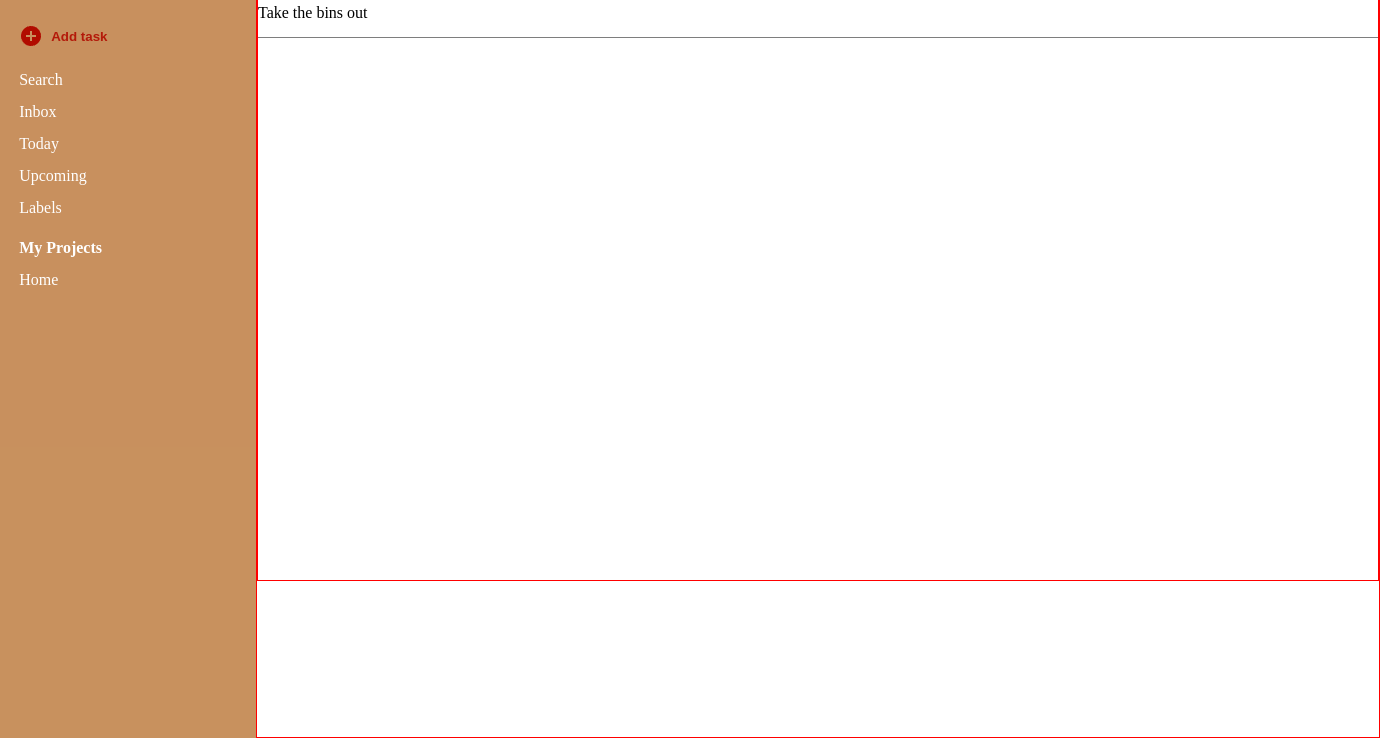
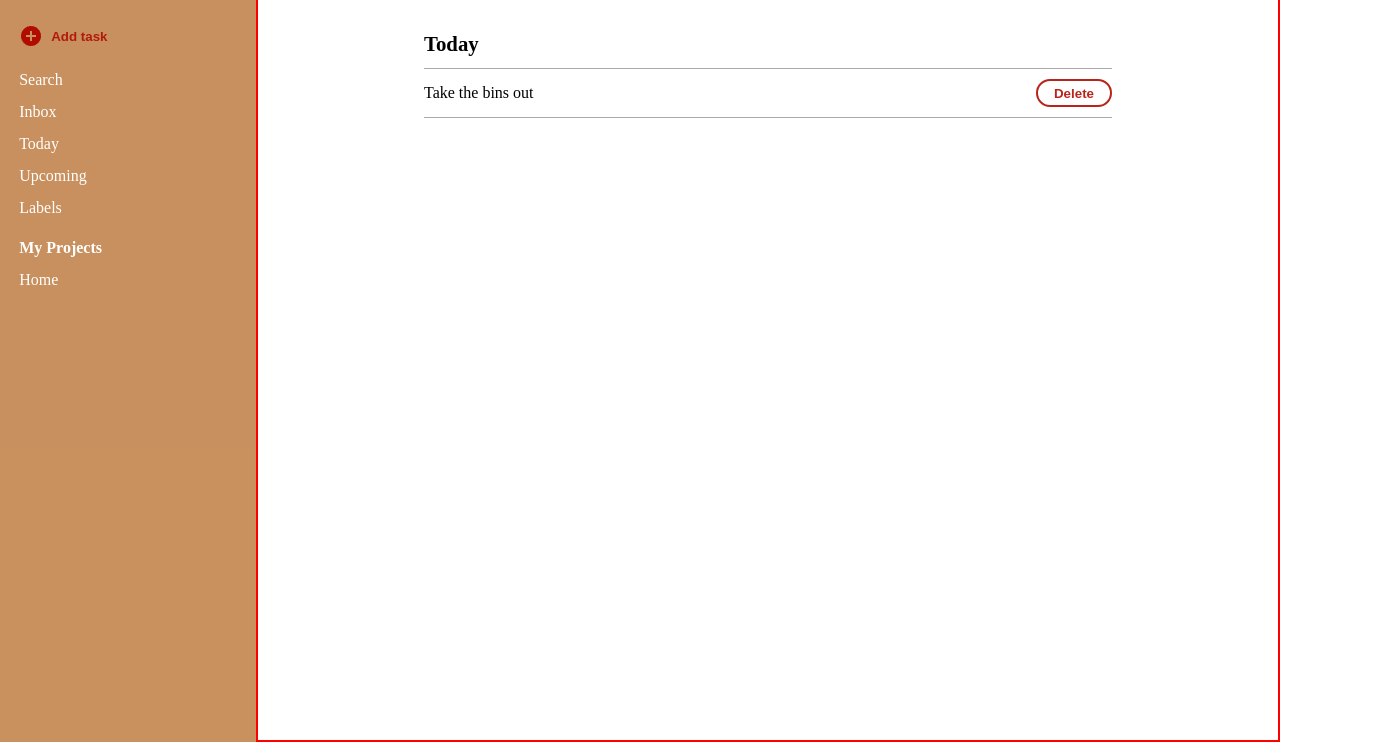
Before and after one commit to jordanperkins98/todoThat, a website built with webpack: page src/index.html in a window 1280 px wide. Shown: the part 62-804 px from the top of the page, 1380 px wide, since content can reach past the window. Built offline with nearby package versions, Linux system fonts and the light colour scheme.

Commit message:
layout complete. added a not functioning button to delete a todo

```diff
--- a/src/styles.css
+++ b/src/styles.css
@@ -66,6 +66,8 @@ a{
     text-decoration: none;
     color: black;
 }
+
+
 
 .sidebar{
     background-color: #be7d41d8;
@@ -218,18 +220,36 @@ h1 > span{
     display: flex;
     flex-direction: column;
     border: red solid 1px;
+
 }
 
 .todo{
 
-    border-bottom: #7e7e7e solid 1px;
+    border-bottom: #969696ce solid 1px;
     height: 3rem;
     display: flex;
     align-items: center;
-    width: 70rem;
+    width: 80%;
+    justify-content: space-between;
 
 }
 
+
+
+.delete{
+    border: #b10c00e5 solid 2px;
+    border-radius: 3rem;
+    cursor: pointer;
+    color: #b10c00e5;
+    padding: .3rem 1rem;
+    font-weight: 600;
+
+    background-color: inherit;
+}
+.delete:hover{
+    background-color: #b10c00e5;
+    color: white;
+}
 
 .container{
     border: red solid 1px;
@@ -238,6 +258,7 @@ h1 > span{
     justify-content: start;
     align-items: center;
     height:80vh;
+    padding:5rem;
 
 
 }
@@ -245,5 +266,5 @@ h1 > span{
 
 .day{
     font-size: 1.3rem;
-    font-weight: 800;
+    font-weight: 700;
 }
--- a/src/ui.js
+++ b/src/ui.js
@@ -17,7 +17,7 @@ import addTaskIcon from './Assets/plus-circle-custom.png';
     sidebar();
     addEventListener();
 
-
+    //TODO refactor this whole function, need to seperate into a todo and just the header bar. initialRender() or something like that.
     Todo.todoList.forEach((element) =>{
         const container = document.querySelector('.container');
 
@@ -26,10 +26,17 @@ import addTaskIcon from './Assets/plus-circle-custom.png';
         newDiv.classList.add('todo');
 
         const todoTitle = document.createElement('p');
+        const deleteButton = document.createElement('button');
 
         todoTitle.textContent = element.title;
+        deleteButton.textContent = 'Delete'
+
+        deleteButton.classList.add('delete');
+
 
         newDiv.appendChild(todoTitle)
+        newDiv.appendChild(deleteButton)
+
 
         const day = document.createElement('div');
 
```
